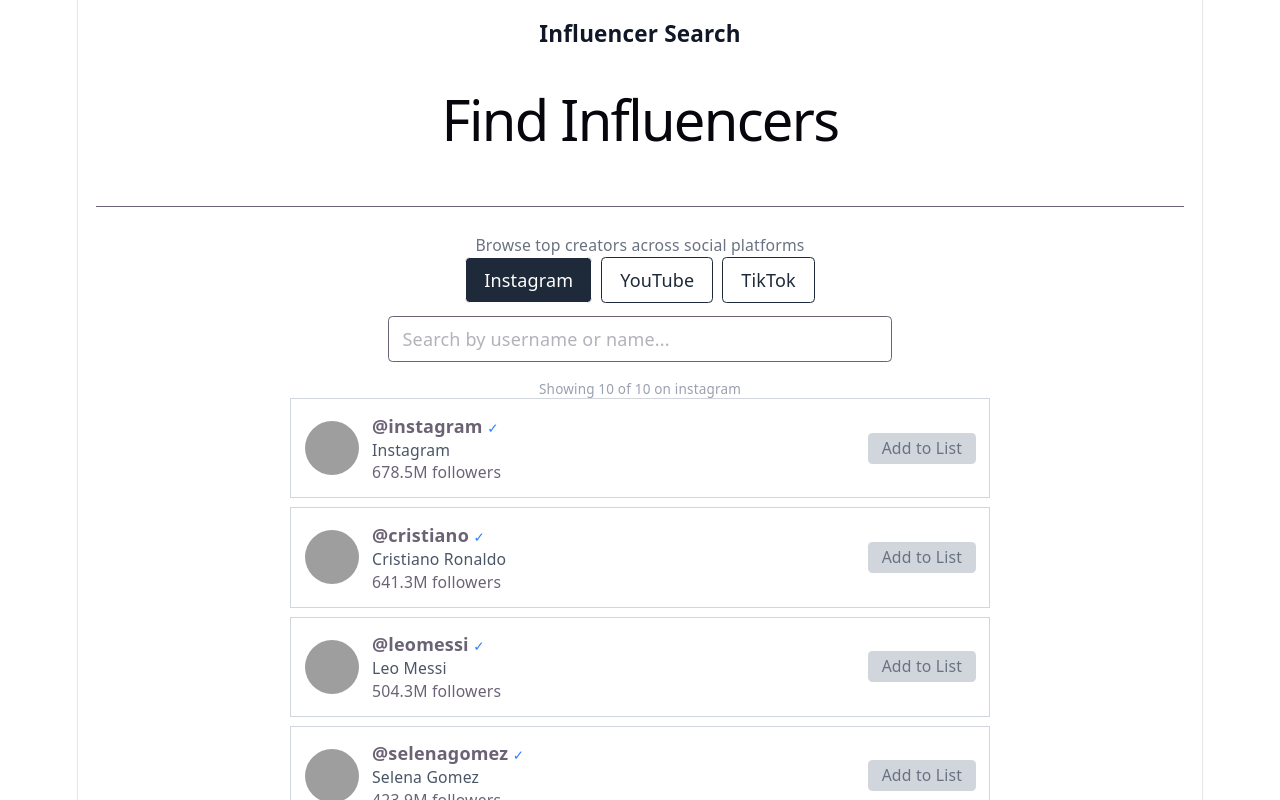
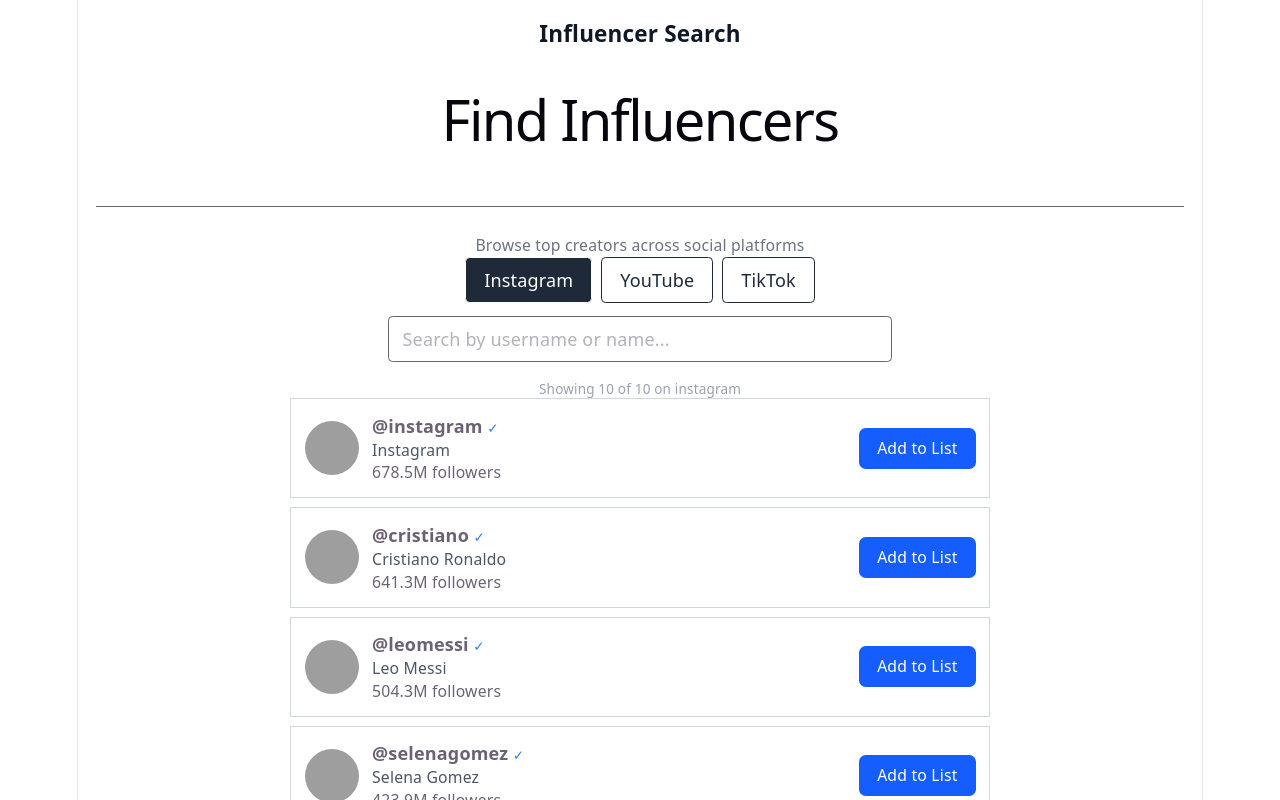
Before and after one commit to ManjotSingh06/vibe-coder-assignment-main, a React (Vite) app: page / in a window 1280 px wide. Shown: the top 800 px of the page. Built offline with nearby package versions, Linux system fonts and the light colour scheme; grey boxes are pictures that could not be loaded.

Commit message:
Feature:Added zustand and add to list button

```diff
--- a/package.json
+++ b/package.json
@@ -13,8 +13,10 @@
     "@tailwindcss/vite": "^4.3.1",
     "react": "^19.2.6",
     "react-dom": "^19.2.6",
+    "react-hot-toast": "^2.6.0",
     "react-router-dom": "^7.18.0",
-    "tailwindcss": "^4.3.1"
+    "tailwindcss": "^4.3.1",
+    "zustand": "^5.0.14"
   },
   "devDependencies": {
     "@eslint/js": "^10.0.1",
--- a/src/components/ProfileCard.tsx
+++ b/src/components/ProfileCard.tsx
@@ -1,6 +1,7 @@
 import { useNavigate } from "react-router-dom";
 import type { Platform, UserProfileSummary } from "@/types";
 import { VerifiedBadge } from "./VerifiedBadge";
+import { useSelectedStore } from "@/store/useSelectedStore";
 
 interface ProfileCardProps {
   profile: UserProfileSummary;
@@ -23,9 +24,23 @@
 }: ProfileCardProps) {
   const navigate = useNavigate();
 
+  const addProfile = useSelectedStore((state) => state.addProfile);
+  const isSelected = useSelectedStore((state) => state.isSelected);
+
+  const added = isSelected(profile.username);
+
   const handleClick = () => {
     if (onProfileClick) onProfileClick(profile.username);
     navigate(`/profile/${profile.username}?platform=${platform}`);
+  };
+
+  const handleAddToList = (
+    e: React.MouseEvent<HTMLButtonElement>) => {
+    e.stopPropagation();
+
+    if (!added){
+      addProfile(profile);
+    }
   };
 
   return (
@@ -46,11 +61,15 @@
       {/* TODO: candidates must implement Add to List feature */}
       {/* TODO: candidates must implement Add to List feature */}
       <button
-        disabled
-        className="px-3 py-1 bg-gray-300 text-gray-500 text-sm rounded cursor-not-allowed"
-        onClick={(e) => e.stopPropagation()}
+        onClick={handleAddToList}
+        disabled= {added}
+        className={`px-4 py-2 rounded-md text-sm font-medium transition ${
+        added
+          ? "bg-green-100 text-green-700 cursor-not-allowed"
+          : "bg-blue-600 text-white hover:bg-blue-700"
+      }`}
       >
-        Add to List
+        {added ? "Added ✓" : "Add to List"}
       </button>
     </div>
   );
--- /dev/null
+++ b/src/store/useSelectedStore.ts
@@ -0,0 +1,60 @@
+import { create } from "zustand";
+import { persist } from "zustand/middleware";
+import type { UserProfileSummary } from "../types";
+
+
+
+interface SelectedStore {
+  selectedProfiles: UserProfileSummary[];
+
+  addProfile: (profile: UserProfileSummary) => void;
+
+  removeProfile: (username: string) => void;
+
+  clearProfiles: () => void;
+
+  isSelected: (username: string) => boolean;
+}
+
+export const useSelectedStore = create<SelectedStore>()(
+  persist(
+    (set, get) => ({
+      selectedProfiles: [],
+
+      addProfile: (profile) => {
+        const exists = get().selectedProfiles.some(
+          (p) => p.username === profile.username
+        );
+
+        if (exists) return;
+
+        set((state) => ({
+          selectedProfiles: [...state.selectedProfiles, profile],
+        }));
+      },
+
+      removeProfile: (username) => {
+        set((state) => ({
+          selectedProfiles: state.selectedProfiles.filter(
+            (profile) => profile.username !== username
+          ),
+        }));
+      },
+
+      clearProfiles: () => {
+        set({
+          selectedProfiles: [],
+        });
+      },
+
+      isSelected: (username) => {
+        return get().selectedProfiles.some(
+          (profile) => profile.username === username
+        );
+      },
+    }),
+    {
+      name: "selected-profiles",
+    }
+  )
+);
```
Also changed, not shown: 1 other file (tests, documents, lock files or other folders).
